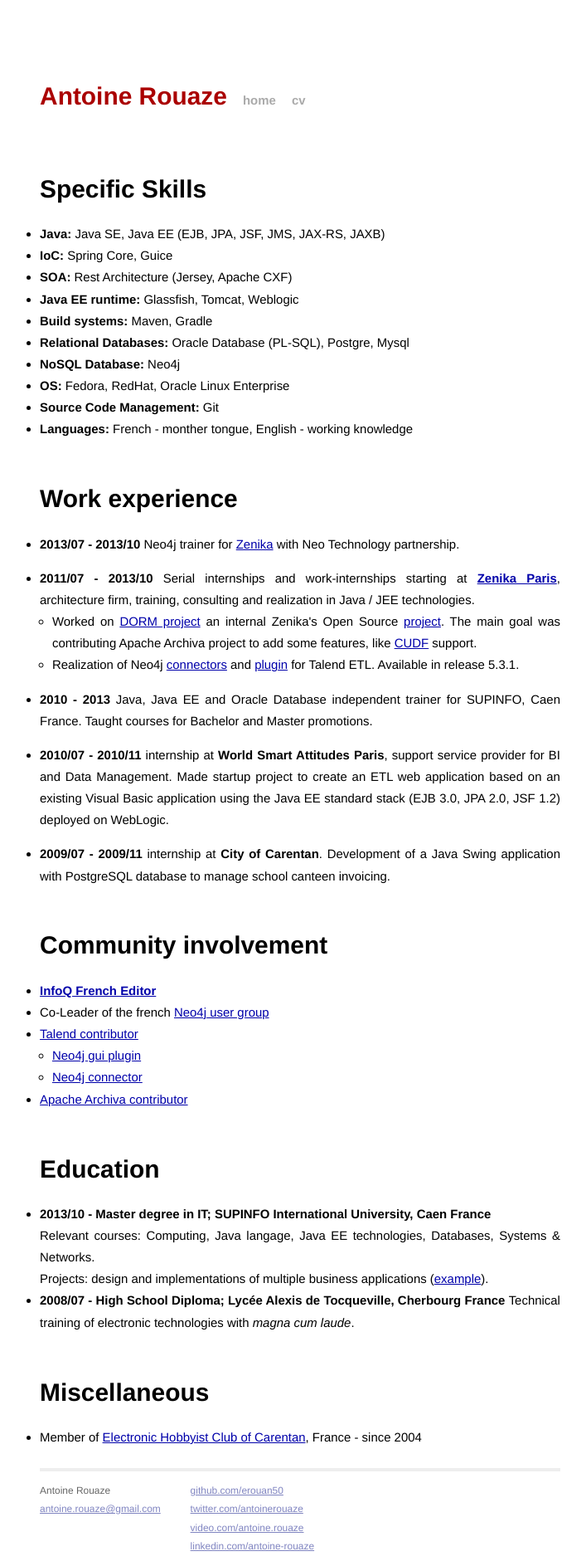
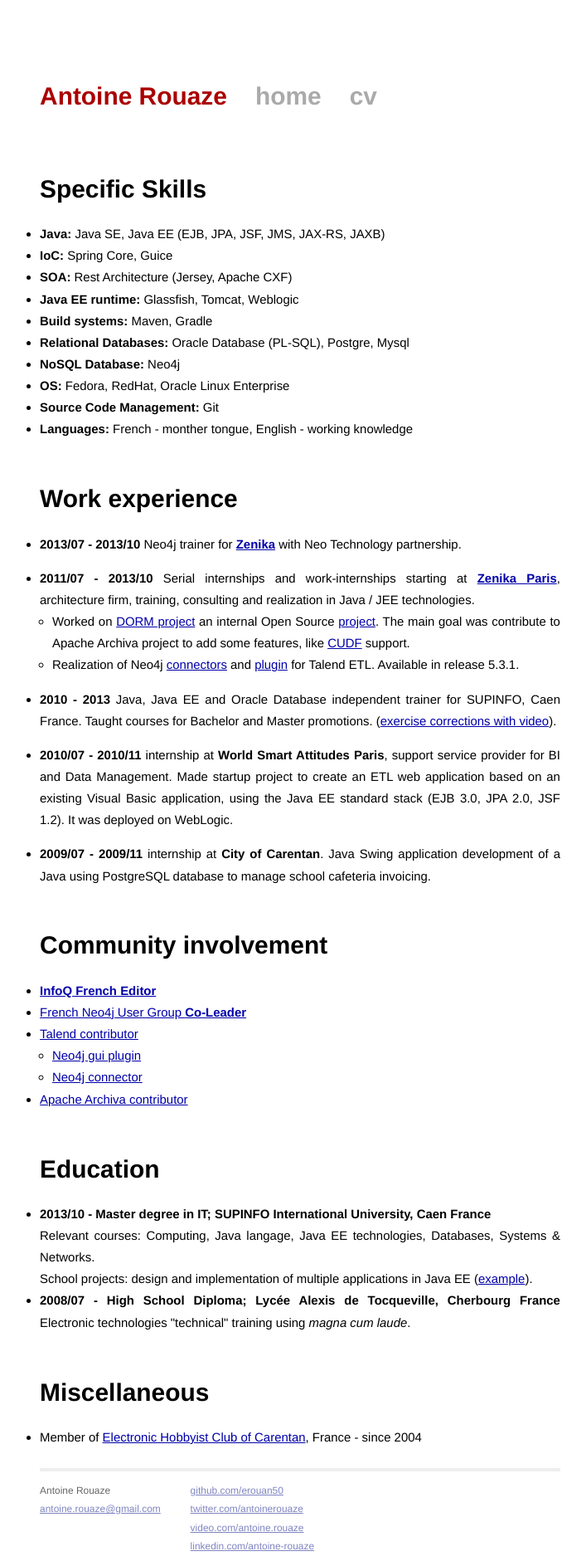
Before and after one commit to Erouan50/erouan50.github.io, a Jekyll site: the page built from cv/cv.html, in a window 1280 px wide. Shown: the whole page at 83% size, without its empty margins (278-985 px from the left). Built offline with Jekyll 4.4.1, drawn with Linux system fonts in a browser that asks for light colours; Markdown is read by kramdown in place of the engine named in the settings.

Commit message:
Fix some sentence errors.

```diff
--- a/css/main.css
+++ b/css/main.css
@@ -116,6 +116,13 @@
 .site .header a.extra {
     color: #aaa;
     margin-left: 1em;
+    font-size: 2em;
+}
+
+.site .header a.active {
+    color: #aaa;
+    margin-left: 1em;
+    font-size: 115%;
 }
 
 .site .header a.extra:hover {
--- a/cv/cv.html
+++ b/cv/cv.html
@@ -19,14 +19,16 @@
     </ul>
     <h1>Work experience</h1>
     <ul class="experience">
-        <li><span><strong>2013/07 - 2013/10 </strong>Neo4j trainer for <a href="www.zenika.com">Zenika</a> with Neo Technology partnership.</span>
+        <li><span><strong>2013/07 - 2013/10 </strong>Neo4j trainer for <strong><a
+                href="www.zenika.com">Zenika</a></strong> with Neo Technology partnership.</span>
         </li>
-        <li><span><strong>2011/07 - 2013/10 </strong>Serial internships and work-internships starting at <strong><a href="www.zenika.com">Zenika
+        <li><span><strong>2011/07 - 2013/10 </strong>Serial internships and work-internships starting at <strong><a
+                href="www.zenika.com">Zenika
             Paris</a></strong>, architecture firm, training, consulting and realization in Java / JEE technologies.</span>
             <ul>
                 <li>Worked on <a href="http://www.systematic-paris-region.org/fr/projets/dorm">DORM project</a> an
-                    internal Zenika's Open Source <a href="https://github.com/Zenika/archiva">project</a>. The main goal
-                    was contributing Apache Archiva project to add some features, like <a
+                    internal Open Source <a href="https://github.com/Zenika/archiva">project</a>. The main goal
+                    was contribute to Apache Archiva project to add some features, like <a
                             href="http://www.mancoosi.org/cudf/">CUDF</a> support.
                 </li>
                 <li>Realization of Neo4j <a href="https://github.com/Zenika/talend-neo4j-connector">connectors</a> and
@@ -36,29 +38,32 @@
             </ul>
         </li>
         <li><span><strong>2010 - 2013 </strong>Java, Java EE and Oracle Database independent trainer for SUPINFO, Caen
-            France. Taught courses for Bachelor and Master promotions.</span>
+            France. Taught courses for Bachelor and Master promotions. (<a
+                    href="https://github.com/Erouan50/M1-correction">exercise corrections with video</a>).</span>
         </li>
         <li><span><strong>2010/07 - 2010/11 </strong> internship at <strong>World Smart Attitudes Paris</strong>,
             support service provider for BI and Data Management. Made startup project to create an ETL web application
-            based on an existing Visual Basic application using the Java EE standard stack (EJB 3.0, JPA 2.0, JSF 1.2)
-            deployed on WebLogic.</span>
+            based on an existing Visual Basic application, using the Java EE standard stack (EJB 3.0, JPA 2.0, JSF 1.2).
+            It was deployed on WebLogic.</span>
         </li>
-        <li><strong>2009/07 - 2009/11 </strong>internship at <strong>City of Carentan</strong>. Development of a Java
-            Swing application with PostgreSQL database to manage school canteen invoicing.
+        <li><strong>2009/07 - 2009/11 </strong>internship at <strong>City of Carentan</strong>. Java Swing application
+            development of a Java using PostgreSQL database to manage school cafeteria invoicing.
         </li>
     </ul>
     <h1>Community involvement</h1>
     <ul class="community">
         <li><span><strong><a href="http://www.infoq.com/fr/author/Antoine-Rouaze">InfoQ French
             Editor</a></strong></span></li>
-        <li><span>Co-Leader of the french <a href="http://www.meetup.com/graphdb-france/">Neo4j user group</a></span>
+        <li><span><a href="http://www.meetup.com/graphdb-france/">French Neo4j User Group <strong>Co-Leader</strong></a></span>
         </li>
         <li><span><a href="http://www.talendforge.org/community_member.php">Talend contributor</a></span>
             <ul>
-                <li><span><a href="http://www.talendforge.org/trac/tos/browser/trunk/org.talend.designer.neo4j">Neo4j gui
+                <li><span><a href="http://www.talendforge.org/trac/tos/browser/trunk/org.talend.designer.neo4j">Neo4j
+                    gui
                     plugin</a></span></li>
                 <li><span><a
-                        href="http://www.talendforge.org/trac/tos/browser/trunk/org.talend.designer.components.bigdata/components">Neo4j connector</a></span>
+                        href="http://www.talendforge.org/trac/tos/browser/trunk/org.talend.designer.components.bigdata/components">Neo4j
+                    connector</a></span>
                 </li>
             </ul>
         </li>
@@ -72,9 +77,9 @@
             </br>
             <span>Relevant courses: Computing, Java langage, Java EE technologies, Databases, Systems & Networks.</span>
             </br>
-            <span>Projects: design and implementations of multiple business applications (<a
+            <span>School projects: design and implementation of multiple applications in Java EE (<a
                     href="https://github.com/Erouan50/ProjectDevM1">example</a>).</span></li>
-        <li><span><strong>2008/07 - High School Diploma; Lycée Alexis de Tocqueville, Cherbourg France </strong>Technical training of electronic technologies with <em>magna
+        <li><span><strong>2008/07 - High School Diploma; Lycée Alexis de Tocqueville, Cherbourg France </strong>Electronic technologies "technical" training using <em>magna
             cum laude</em>.</span></li>
     </ul>
     <h1>Miscellaneous</h1>
```
